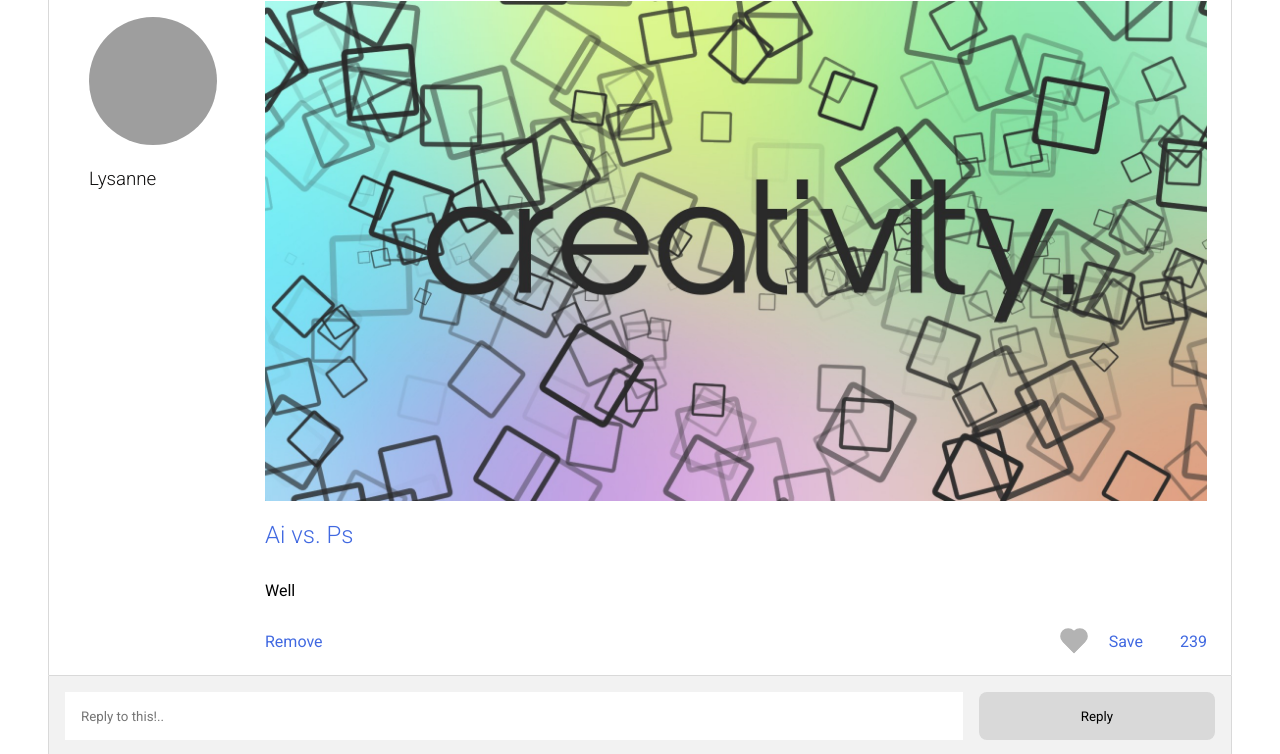
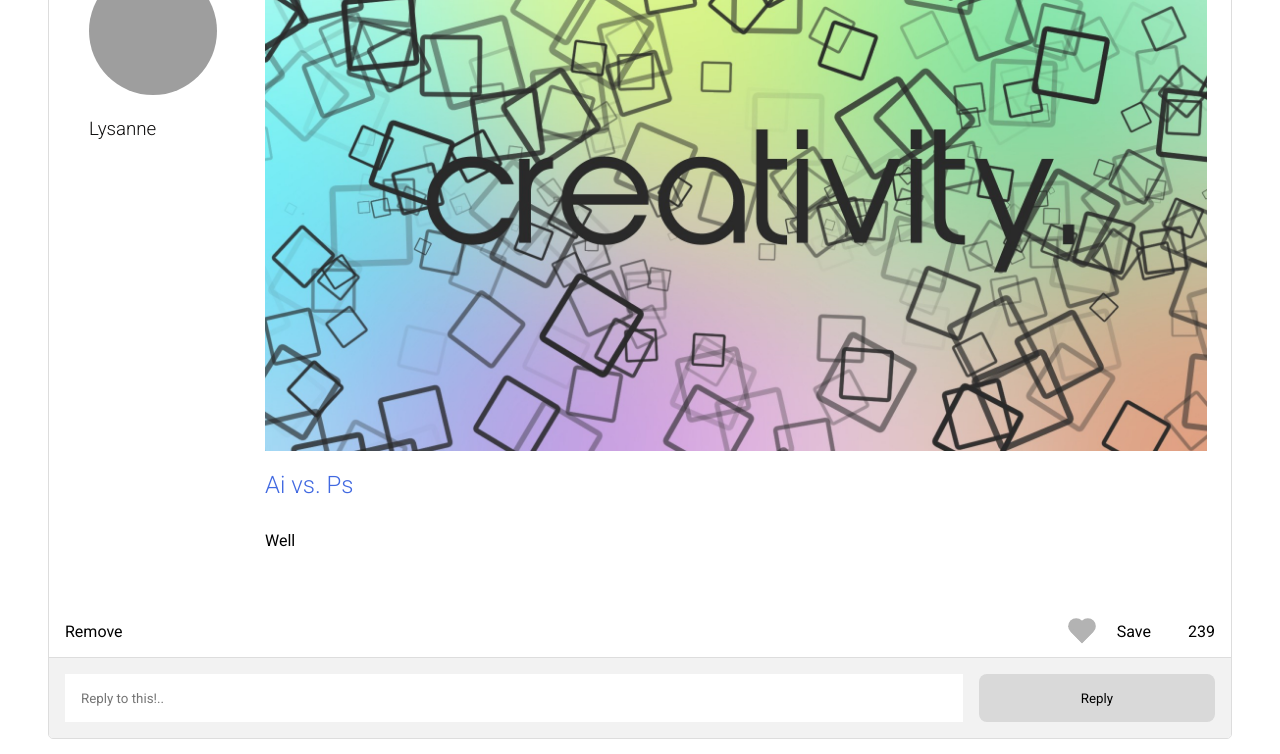
Before and after one commit to CSMR-DB/Cloudcademy, a plain HTML site: page index.html in a window 1280 px wide. Shown: the part 1173-1927 px from the top of the page. Drawn offline with nearby package versions, Linux system fonts and the light colour scheme; grey boxes are pictures that could not be loaded.

Commit message:
160127
Versie 0.99b

```diff
--- a/js/scripts.js
+++ b/js/scripts.js
@@ -212,8 +212,8 @@ function create_post(title, image, video, text, likes, name, avatar) {
         postHead = "<div class='p'><div class='block post flex'><div class='post-img'>" +
                    "<div class='image'>" + fAvatar + fName + "</div></div><div class='post-text'>",
 
-        postComment =  "<span data-type=\"1\">Remove</span><span class='like-count' data-type=\"3\">" + (0 + likes) +
-                       "</span><span class='like' data-type=\"2\">Save</span></div></div>" +
+        postComment =  "</div></div><div class=\"post-io\"><span data-type=\"1\">Remove</span><span class='like-count' data-type=\"3\">" + (0 + likes) +
+                       "</span><span class='like' data-type=\"2\">Save</span></div>" +
                        "<div class='comment'>" +
                        "<div class='commentform flex'>" +
                        "<input class='commenttext' placeholder='Reply to this!..'></input>" +
@@ -399,7 +399,7 @@ $(document).ready(function () {
 
         create_post("jQuery", "content/jquery.jpg", "", "Write less, do more", 310, Rogier.Name, Rogier.Avatar);
         create_post("DRY", "content/dry.jpg", "", "Don't Repeat Yourself", 100, Anne.Name, Anne.Avatar);
-        create_post("Video", "", "https://www.youtube.com/watch?v=LyLviXQERZU", "Video", 200, Mitchell.name, Mitchell.Avatar);
+        create_post("Video", "", "https://www.youtube.com/watch?v=LyLviXQERZU", "Video", 200, Mitchell.Name, Mitchell.Avatar);
         create_post("Adobe", "content/adobecc.jpg", "", "Creative Cloud", 408, Lysanne.Name, Lysanne.Avatar);
         create_post("Marketing", "content/marketing.jpg", "", "Alles.", 102, Susan.Name, Susan.Avatar);
         create_post("HU", "content/hu.jpg", "", "HU", 172, me.Name, me.Avatar);
@@ -413,7 +413,7 @@ $(document).ready(function () {
 
         create_post("jQuery", "content/jquery.jpg", "", "Write less, do more", 310, Rogier.Name, Rogier.Avatar);
         create_post("DRY", "content/dry.jpg", "", "Don't Repeat Yourself", 100, Anne.Name, Anne.Avatar);
-        create_post("Video", "", "https://www.youtube.com/watch?v=LyLviXQERZU", "Video", 200, Mitchell.name, Mitchell.Avatar);
+        create_post("Video", "", "https://www.youtube.com/watch?v=LyLviXQERZU", "Video", 200, Mitchell.Name, Mitchell.Avatar);
         create_post("Adobe", "content/adobecc.jpg", "", "Creative Cloud", 408, Lysanne.Name, Lysanne.Avatar);
         create_post("Marketing", "content/marketing.jpg", "", "Alles.", 102, Susan.Name, Susan.Avatar);
         create_post("HU", "content/hu.jpg", "", "HU", 172, me.Name, me.Avatar);
@@ -423,23 +423,7 @@ $(document).ready(function () {
 
     }
 
-    // Generate list of pre-registered numbers
-    $.each(prereg, function(index, obj) {
-        $("#friendslist").append( "<p class=\"" + obj.StudentID + "\">" + obj.StudentID + " - " + obj.Name + "<span class=\"add\">&#10004;</span></p>" );
-    });
-
-    $("body").on("click", "#friendslist span", function (e) {
-        e.stopPropagation();
-
-        $(this).parent().toggleClass("confirmed");
-
-        localStorage.setItem(("itemFriendsList"), $("#friendslist").html());
-
-        reset_colors();
-
-    });
-
-    $("body").on("click", "#regClick", function (e) {
+    $('body').on("click", "#regClick", function (e) {
 
         $(this).parent().fadeOut(400);
 
@@ -461,7 +445,7 @@ $(document).ready(function () {
 
     });
 
-    $("body").on("click", "#loginClick", function (e) {
+    $('body').on("click", "#loginClick", function (e) {
 
         $(this).parent().fadeOut(400);
 
@@ -477,7 +461,7 @@ $(document).ready(function () {
 
     });
 
-    $("body").on("click", "#commentbox span", function (e) {
+    $('body').on("click", "#commentbox span", function (e) {
         e.stopPropagation
 
         $(e.currentTarget).addClass("selected");
@@ -491,7 +475,7 @@ $(document).ready(function () {
     });
 
     // Post span click events ON LIKE &| REMOVE
-    $('body').on('click', '.post span', function (e) {
+    $('body').on('click', '.p span', function (e) {
         e.stopPropagation();
 
         var userName = localStorage.getItem("itemName");
@@ -518,18 +502,22 @@ $(document).ready(function () {
                     });
 
                 });
-                $(e.currentTarget).siblings(".like-count").html(parseInt($(e.currentTarget).siblings(".like-count").html())+1);
+                $(e.currentTarget).siblings('.like-count').html(parseInt($(e.currentTarget).siblings('.like-count').html())+1);
             } else {
-                $(e.currentTarget).siblings(".like-count").html(parseInt($(e.currentTarget).siblings(".like-count").html())-1);
+                $(e.currentTarget).siblings('.like-count').html(parseInt($(e.currentTarget).siblings('.like-count').html())-1);
 
                 $('#activitylist').find(':contains(' + likeTitle + ')').remove();
 
-                localStorage.setItem(("likedPosts"), $("#activitylist").html());
+                localStorage.setItem(("likedPosts"), $('#activitylist').html());
 
             }
 
         } else if ($(e.currentTarget).data('type') == '1') {
-            $(this).parentsUntil("#postlist").remove().fadeOut(600);
+            $(this).closest('.p').effect("drop", 900, function() {
+
+                $(this).remove();
+
+            });
         }
 
         localStorage.setItem(("itemPostList"), $("#postlist").html());
@@ -684,7 +672,7 @@ $(document).ready(function () {
             likes = 0,
 
             avatar = $('.home img').attr("src"),
-            name = $('.username span').text();
+            name = localStorage.getItem("itemName");
 
         create_post(fTitle, fImage, fVideo, fText, likes, name, avatar);
 
--- a/style.scss
+++ b/style.scss
@@ -584,6 +584,7 @@ main {
             #commentbox {
                 margin-top: 0;
                 margin-bottom: $grid * 2;
+                padding: 0;
 
                 img {
                     max-width: 100%;
@@ -645,18 +646,14 @@ main {
             }
 
             .block {
-                margin-top: $grid * 2;
                 padding: $grid * 3;
-                border: 1px solid $grey2;
                 border-radius: $grid / 2 $grid / 2 0 0;
                 text-align: justify;
             }
 
             .comment {
                 background: $grey;
-                margin-bottom: $grid * 2;
                 padding: $grid * 2;
-                border: 1px solid $grey2;
                 border-top: 0;
                 border-radius: 0 0 $grid / 2 $grid / 2;
                 text-align: justify;
@@ -682,6 +679,12 @@ main {
                 }
             }
 
+            .p {
+
+                margin: 16px 0;
+                border: 1px solid #DDD;
+                border-radius: 5px;
+
                 .post {
 
                     .post-img {
@@ -694,11 +697,10 @@ main {
                             background-size: auto 100%;
                             margin: $grid * 2 0;
                             width: 128px;
-                        height: 128px;
 
                             &> img {
                                 width: 100%;
-                            height: 100%;
+                                height: 128px;
                                 border-radius: 999px;
                             }
                         }
@@ -719,6 +721,15 @@ main {
                         &> p {
                             margin: $grid * 4 0;
                         }
+                    }
+                }
+
+                .post-io {
+
+                    display: block;
+                    width: 100%;
+                    padding: 16px;
+                    border-bottom: 1px solid #DDD;
 
                     &> span {
                         cursor: pointer;
```
Also changed, not shown: style.css. Lines whose indentation alone changed are shown as unchanged.
